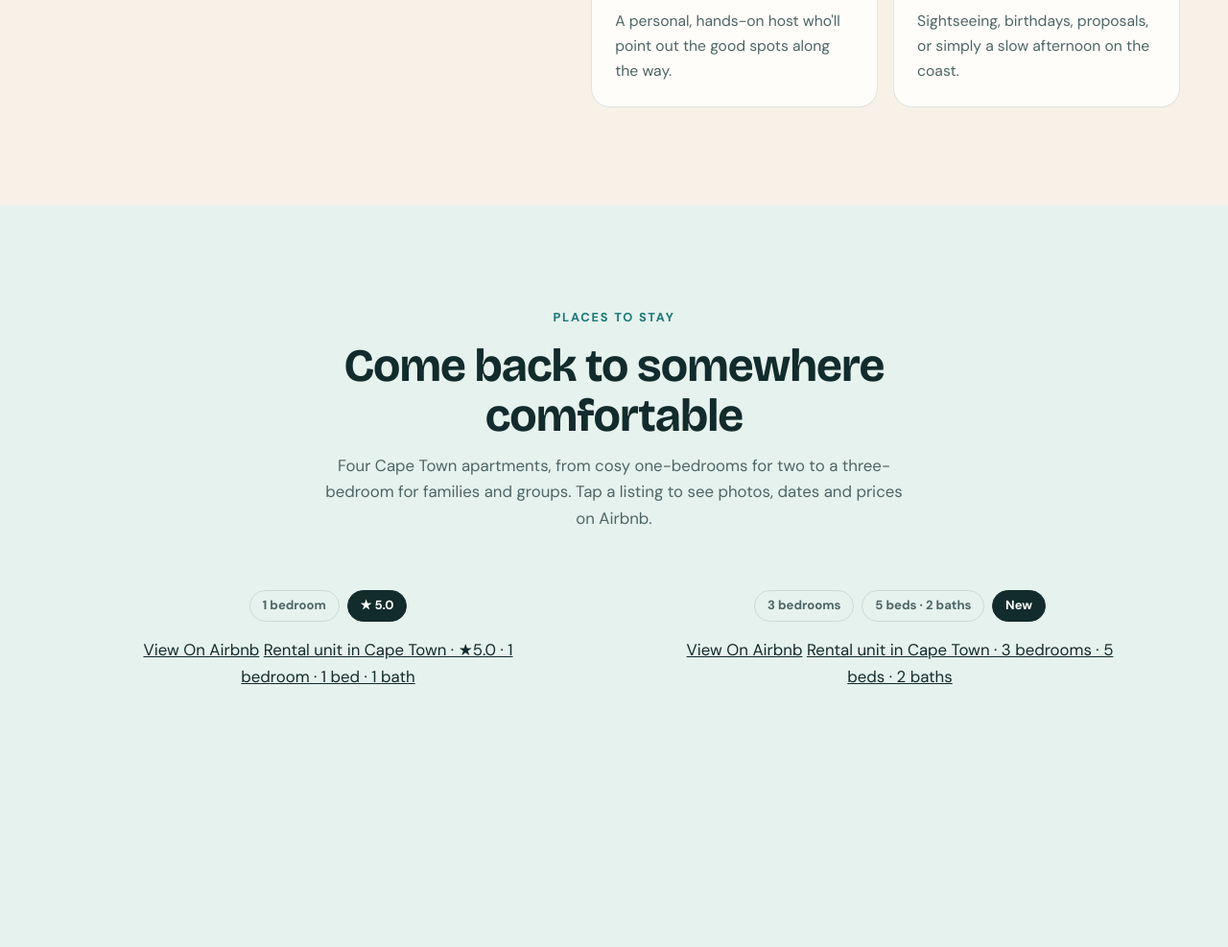
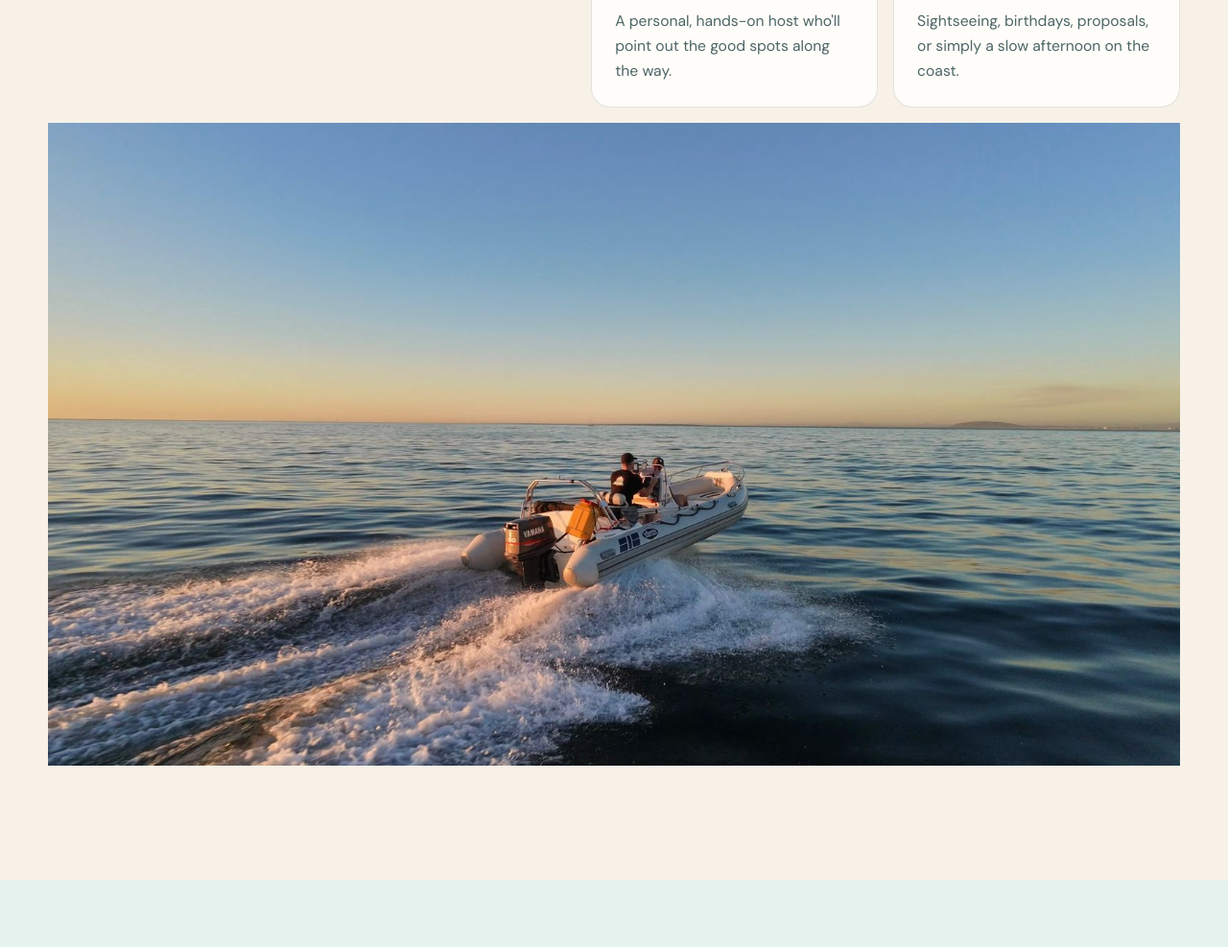
Before and after one commit to JSpies88/boat-rental, a plain HTML site: page index.html in a window 1280 px wide. Shown: the part 1088-2075 px from the top of the page at 96% size. Drawn offline with nearby package versions, Linux system fonts and the light colour scheme; a script that the page names is missing.

Commit message:
Add photo slot for bare boat rentals

```diff
--- a/index.html
+++ b/index.html
@@ -150,6 +150,10 @@
           </li>
         </ul>
       </div>
+      <figure class="photo-slot" aria-label="Photos of bare boat rentals">
+          <img src="madodge_stern_low.jpeg" alt="Bare boat rental">
+          <!-- <div class="photo-placeholder"> Place Description here</div> -->
+        </figure>
     </section>
 
     <!-- ============ STAYS ============ -->
```
